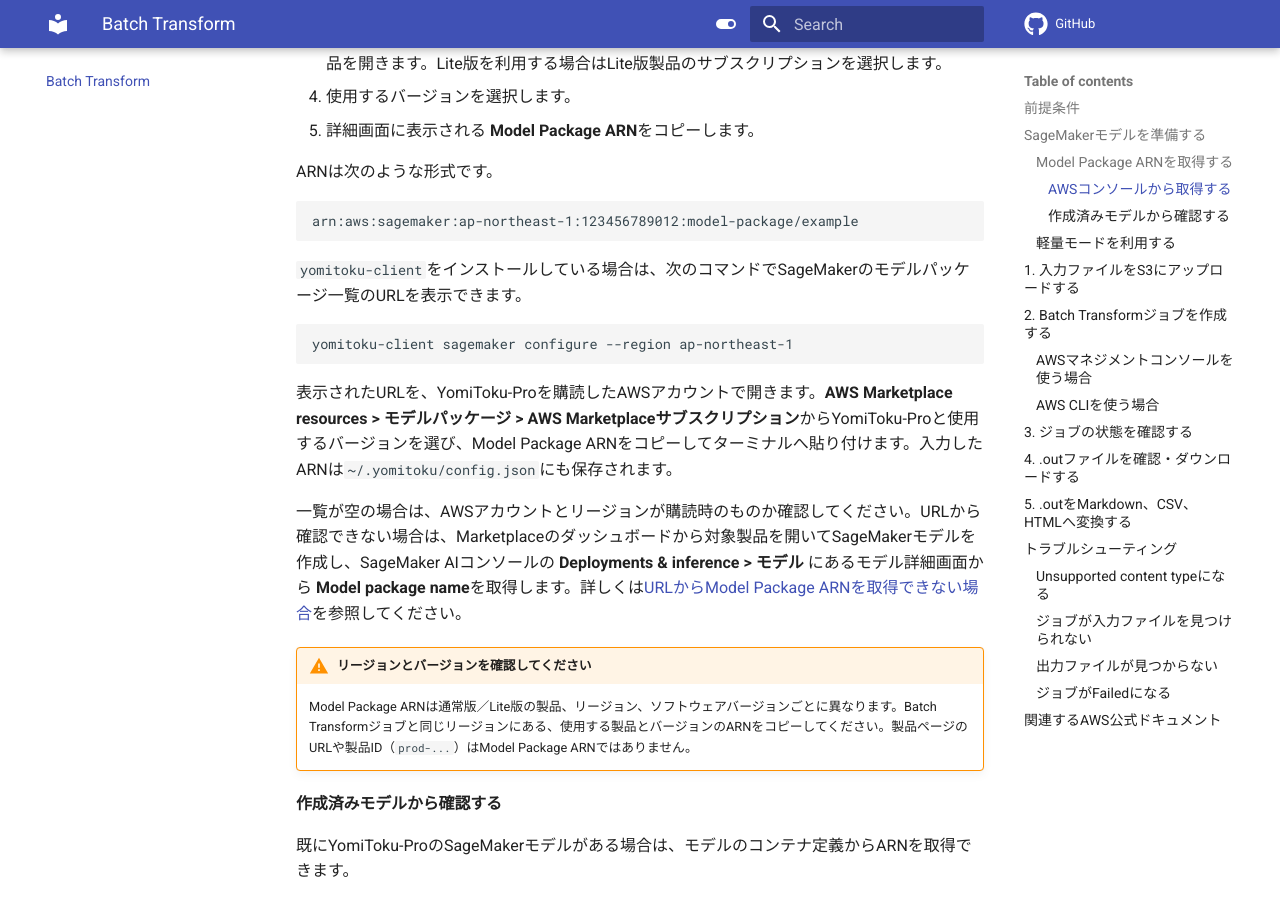
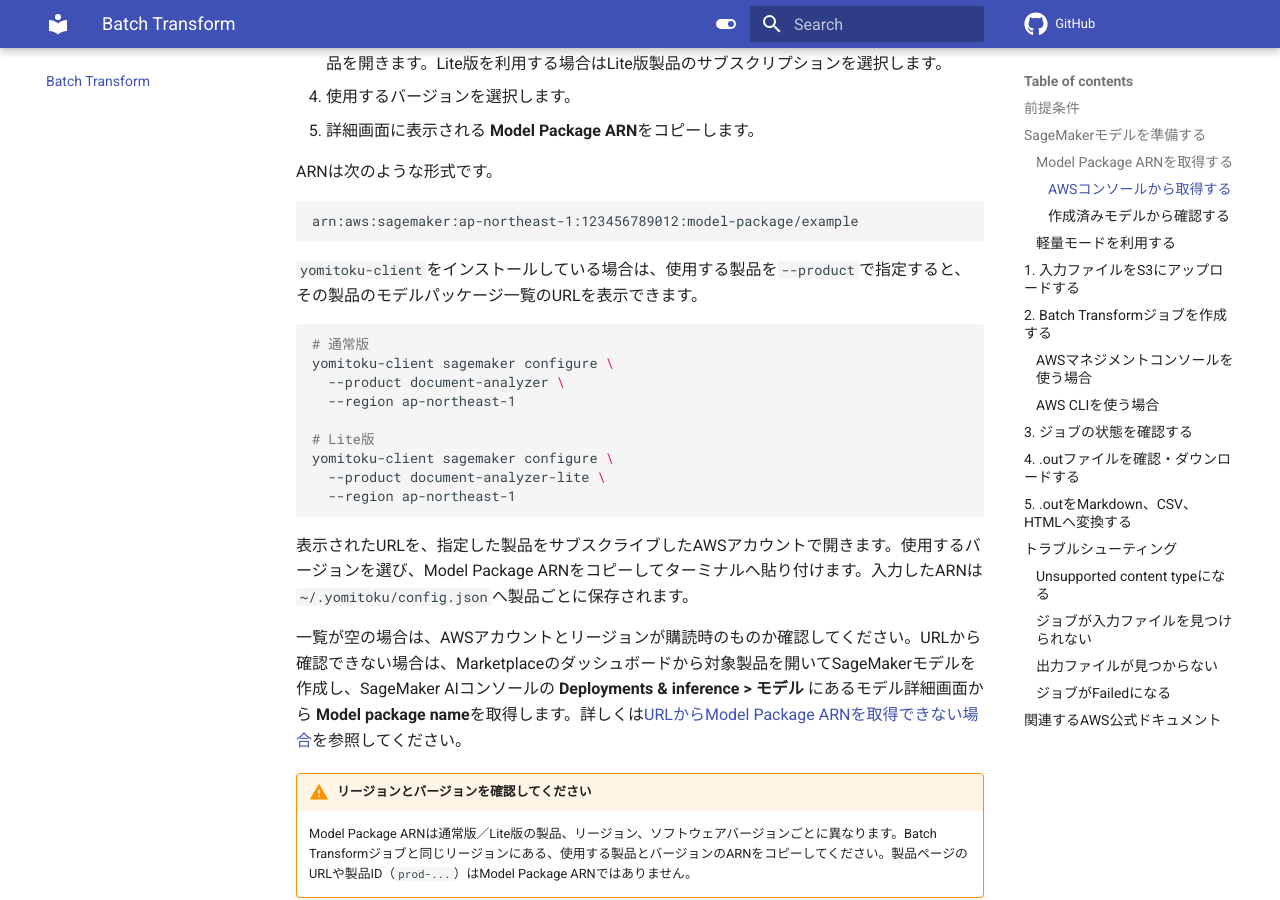
Before and after one commit to MLism-Inc/yomitoku-client, an MkDocs documentation site: the page built from docs/batch-transform.md, in a window 1280 px wide and 900 px high, scrolled down 1546 px. Built offline with MkDocs 1.6.1 and Material for MkDocs 9.7.7, drawn with Linux system fonts in a browser that asks for light colours; comment, search, counter and statistics services are not loaded.

Commit message:
docs: clarify product-specific ARN configuration

````diff
--- a/docs/batch-transform.md
+++ b/docs/batch-transform.md
@@ -46,13 +46,21 @@
 arn:aws:sagemaker:ap-northeast-1:123456789012:model-package/example
 ```
 
-`yomitoku-client`をインストールしている場合は、次のコマンドでSageMakerのモデルパッケージ一覧のURLを表示できます。
+`yomitoku-client`をインストールしている場合は、使用する製品を`--product`で指定すると、その製品のモデルパッケージ一覧のURLを表示できます。
 
 ```bash
-yomitoku-client sagemaker configure --region ap-northeast-1
+# 通常版
+yomitoku-client sagemaker configure \
+  --product document-analyzer \
+  --region ap-northeast-1
+
+# Lite版
+yomitoku-client sagemaker configure \
+  --product document-analyzer-lite \
+  --region ap-northeast-1
 ```
 
-表示されたURLを、YomiToku-Proを購読したAWSアカウントで開きます。**AWS Marketplace resources > モデルパッケージ > AWS Marketplaceサブスクリプション**からYomiToku-Proと使用するバージョンを選び、Model Package ARNをコピーしてターミナルへ貼り付けます。入力したARNは`~/.yomitoku/config.json`にも保存されます。
+表示されたURLを、指定した製品をサブスクライブしたAWSアカウントで開きます。使用するバージョンを選び、Model Package ARNをコピーしてターミナルへ貼り付けます。入力したARNは`~/.yomitoku/config.json`へ製品ごとに保存されます。
 
 一覧が空の場合は、AWSアカウントとリージョンが購読時のものか確認してください。URLから確認できない場合は、Marketplaceのダッシュボードから対象製品を開いてSageMakerモデルを作成し、SageMaker AIコンソールの **Deployments & inference > モデル** にあるモデル詳細画面から **Model package name**を取得します。詳しくは[URLからModel Package ARNを取得できない場合](deploy-yomitoku-pro.md#arn-fallback)を参照してください。
 
````
